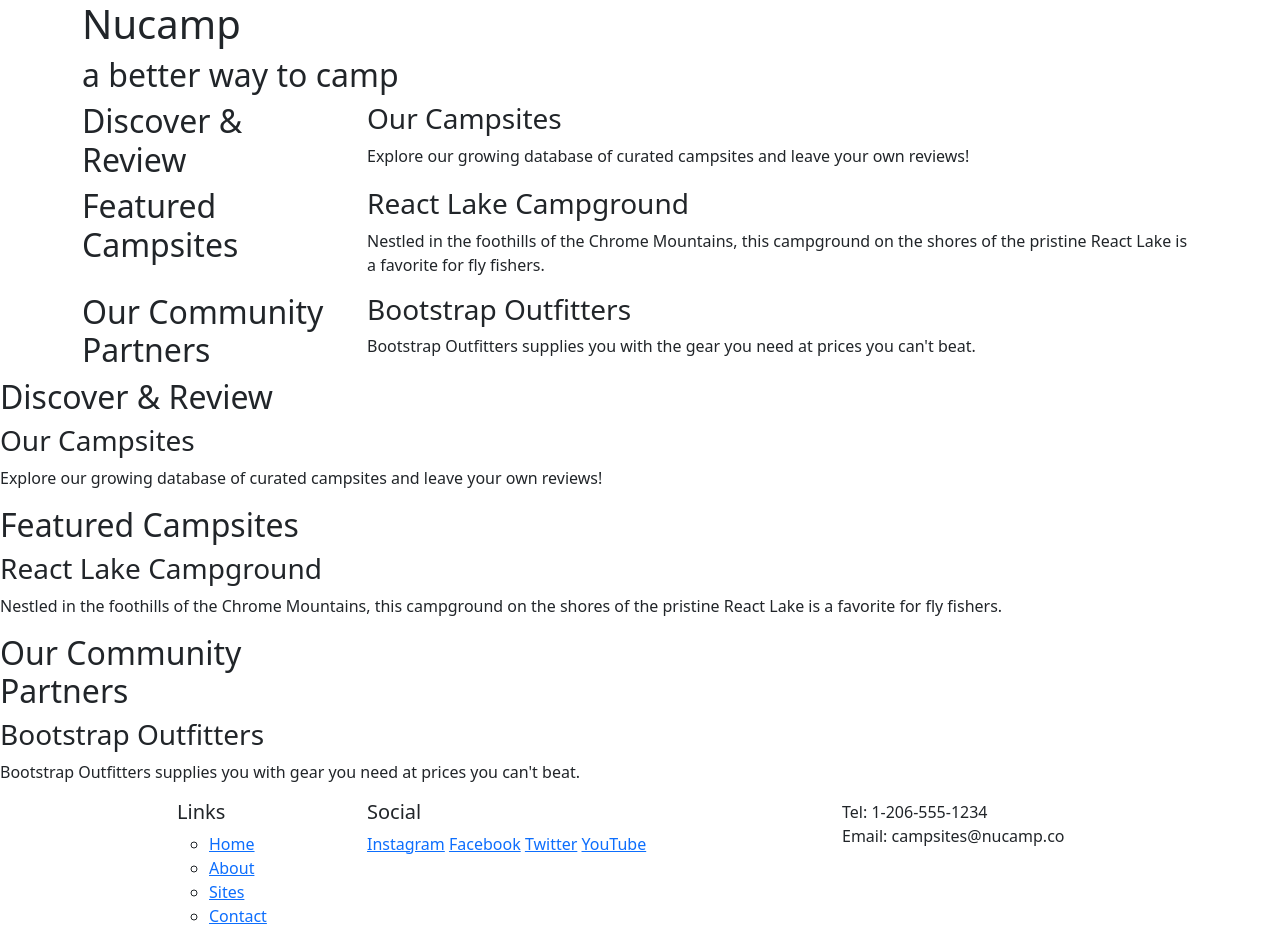
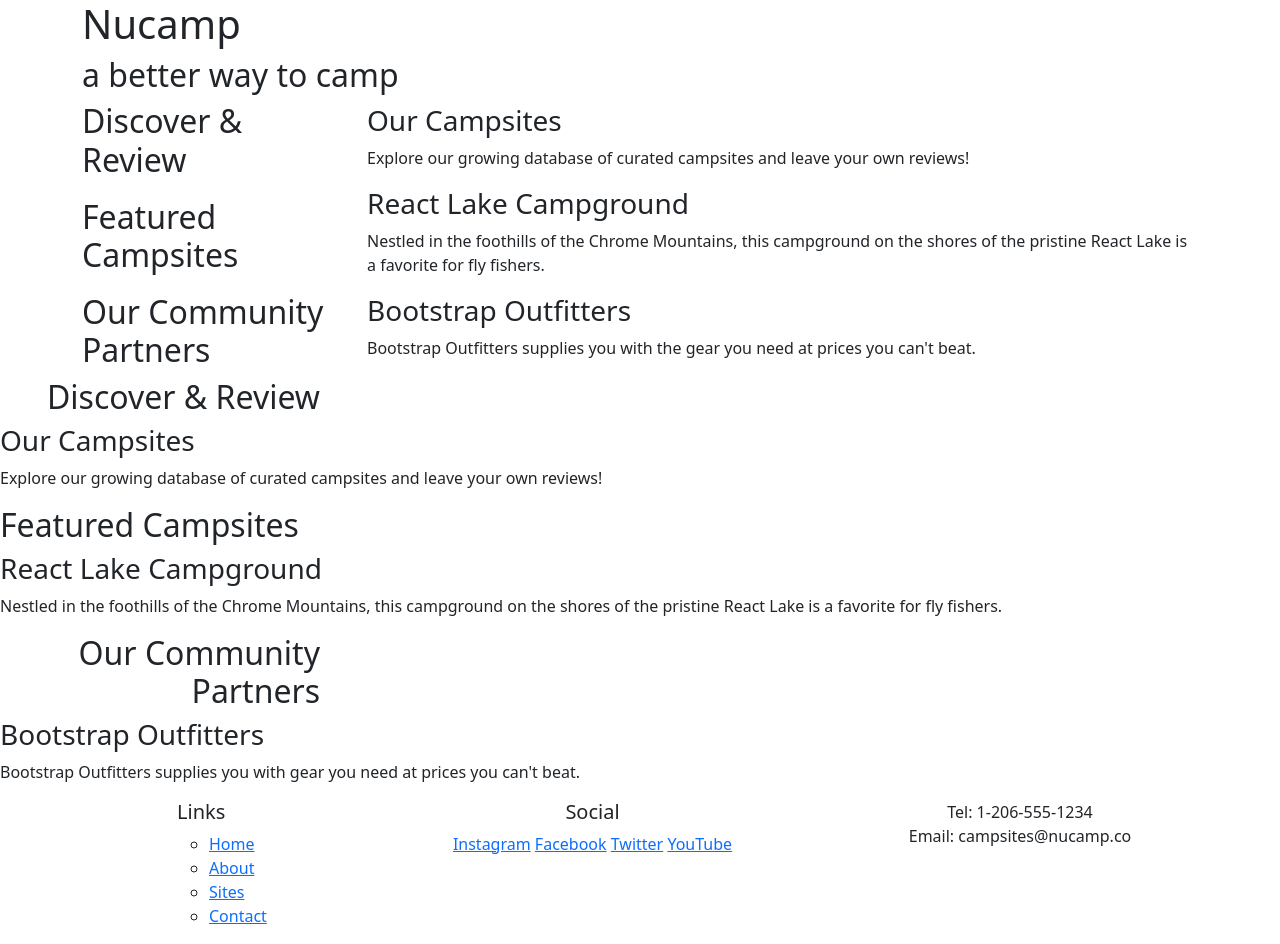
Before and after one commit to LayneHansen/nucampsite, a plain HTML site: page index.html in a window 1280 px wide. Drawn offline with nearby package versions, Linux system fonts and the light colour scheme.

Commit message:
added css file and updated index.html

```diff
--- /dev/null
+++ b/css/style.css
@@ -0,0 +1,32 @@
+body {
+  font-family: "Open Sans", sans-serif;
+}
+
+h1, h2, h3 {
+ font-family: "Lobster", cursive;
+}
+
+h2 {
+ color: #3046C5;
+}
+
+header {
+  padding: 30px;
+  background-image: linear-gradient(to right, #5637DD, #3046C5, #60106B);
+  color: white;
+}
+
+header h2 {
+  color: #CEC8FF;
+}
+
+footer {
+  background-image:linear-gradient(#CEC8FF,white);
+  padding: 20px 0;
+}
+
+.row-content {
+  padding: 50px 0;
+  border-bottom: 1px ridge;
+  min-height: 200px;
+}
--- a/index.html
+++ b/index.html
@@ -7,9 +7,11 @@
   <meta name="viewport" content="width=device-width, initial-scale=1" />
 
   <!-- Bootstrap CSS -->
-  <link href="https://cdn.jsdelivr.net/npm/bootstrap@5.2.3/dist/css/bootstrap.min.css" rel="stylesheet"
-    integrity="sha384-rbsA2VBKQhggwzxH7pPCaAqO46MgnOM80zW1RWuH61DGLwZJEdK2Kadq2F9CUG65" crossorigin="anonymous" />
+  <link href="https://cdn.jsdelivr.net/npm/bootstrap@5.2.3/dist/css/bootstrap.min.css" rel="stylesheet" integrity="sha384-rbsA2VBKQhggwzxH7pPCaAqO46MgnOM80zW1RWuH61DGLwZJEdK2Kadq2F9CUG65" crossorigin="anonymous"/>
 
+  <!-- Additional CSS must be placed after Bootstrap CSS -->
+  <link rel="stylesheet" href="https://fonts.googleapis.com/css?family=Lobster|Open+Sans" />
+  <link rel="stylesheet" href="css/styles.css" />
   <title>Nucamp: A Better Way To Camp</title>
 </head>
 
@@ -32,7 +34,7 @@
   <main class="container">
 
     <!-- discover section -->
-    <section class="row">
+    <section class="row row-content align-items-center">
       <div class="col-sm-4 col-md-3">
         <h2>Discover & Review</h2>
       </div>
@@ -43,7 +45,7 @@
     </section>
 
     <!-- feature section -->
-    <section class="row">
+    <section class="row row-content align-items-center">
       <div class="col-sm-4 col-md-3">
         <h2>Featured Campsites</h2>
       </div>
@@ -55,7 +57,7 @@
     </section>
 
     <!-- partner section -->
-    <section class="row">
+    <section class="row row-content align-items-center">
       <div class="col-sm-4 col-md-3">
         <h2>Our Community Partners</h2>
       </div>
@@ -70,7 +72,7 @@
   <!-- discover section -->
   <section>
     <div class="col-sm-4 col-md-3 order-sm-last">
-      <h2>Discover & Review</h2>
+      <h2 class="text-sm-end">Discover & Review</h2>
     </div>
     <h3>Our Campsites</h3>
     <p>Explore our growing database of curated campsites and leave your own reviews!</p>
@@ -87,7 +89,7 @@
   <!-- partner section -->
   <section>
     <div class="col-sm-4 col-md-3 order-sm-last">
-      <h2>Our Community Partners</h2>
+      <h2 class="text-sm-end">Our Community Partners</h2>
     </div>
     <h3>Bootstrap Outfitters</h3>
     <p>Bootstrap Outfitters supplies you with gear you need at prices you can't beat.</p>
@@ -109,15 +111,16 @@
               <li><a href="#">Contact</a></li>
             </ul>
         </div>
-        <div class="col-6 col-sm-5">
+        <div class="col-6 col-sm-5 text-center">
           <h5>Social</h5>
           <a href="http://instagram.com/">Instagram</a>
           <a href="http://facebook.com/">Facebook</a>
           <a href="http://twitter.com/">Twitter</a>
           <a href="http://youtube.com/">YouTube</a>
         </div>
-        <div class="col-sm-4">
-          Tel: 1-206-555-1234<br />
+        <div class="col-sm-4 text-center">
+          Tel: 1-206-555-1234
+          <br />
           Email: campsites@nucamp.co
         </div>
       </div>
```
